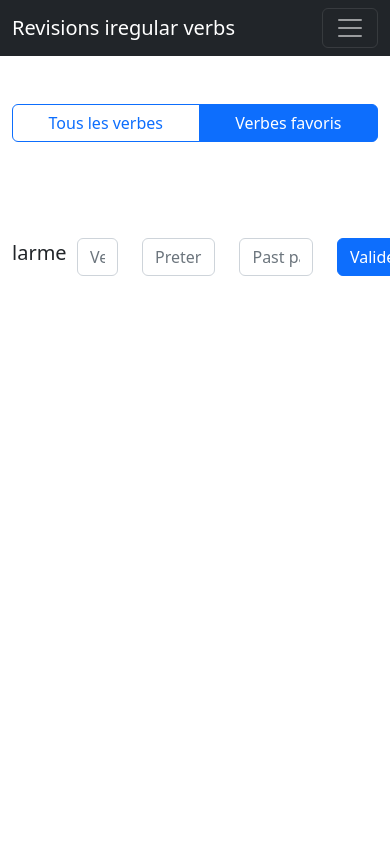
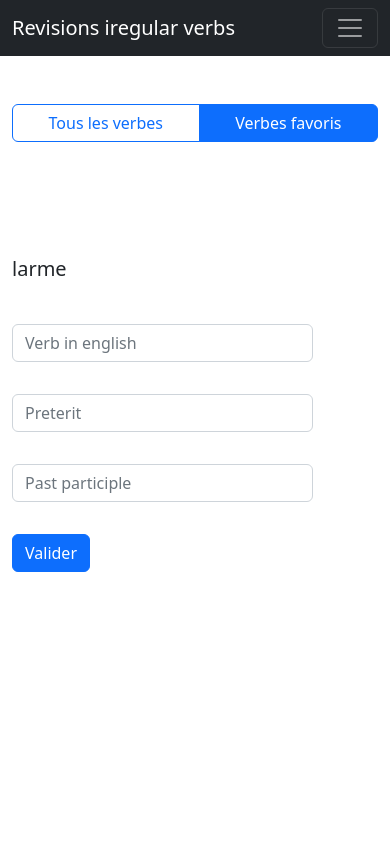
Before and after one commit to UltraViolet33/english-irregular-verbs, a PHP site: page / in a window 390 px wide; the page is wider, and only the part inside the window is pictured. Run offline with PHP 8.4, Linux system fonts and the light colour scheme.

Commit message:
modifs for mobile version

```diff
--- a/allVerbs.php
+++ b/allVerbs.php
@@ -2,7 +2,9 @@
 <div class="container my-5">
     <div class="row my-5 justify-content-center">
         <h1 class="text-center">Tous les verbes</h1>
-        <table class="table table-hover">
+        <div class="col-10 col-md-12">
+
+            <table class="table table-responsive table-hover">
                 <thead>
                     <tr>
                         <th>Favoris</th>
@@ -19,6 +21,7 @@
             </table>
         </div>
     </div>
+</div>
 <script src="./assets/js/functions.js"></script>
 <script src="./assets/js/allVerbs.js"></script>
 <?php require_once './inc/footer.php' ?>
--- a/assets/css/style.css
+++ b/assets/css/style.css
@@ -1,3 +1,9 @@
+html,
+body {
+  margin: 0;
+  height: 100%;
+  overflow-x: hidden;
+}
 .form-group {
   position: relative;
 }
@@ -5,7 +11,7 @@
 .validation {
   position: absolute;
   top: 100%;
-  left: 0;
+  left: 20px;
   width: 100%;
 }
 
@@ -38,3 +44,11 @@
     font-size: 50px;
   }
 }
+
+@media screen and (max-width: 768px) {
+  table {
+    display: block;
+    width: 100%;
+    overflow-x: auto;
+  }
+}
--- a/inc/header.php
+++ b/inc/header.php
@@ -24,9 +24,6 @@ $fileHandler = new FileHandler();
             <div class="collapse navbar-collapse" id="navbarNav">
                 <ul class="navbar-nav">
                     <li class="nav-item">
-                            <a class="nav-link" href="./addVerb.php">Add verb</a>
-                    </li>
-                    <li class="nav-item">
                         <a class="nav-link" href="./allVerbs.php">See all verbs</a>
                     </li>
                 </ul>
--- a/index.php
+++ b/index.php
@@ -14,10 +14,10 @@
         <div class="col-12 my-5">
             <form action="" class="form-inline">
                 <div class="row align-items-center">
-                    <div class="col-2">
+                    <div class="col-md-2 col-10 my-3">
                         <label id="frenchVerb" for="frenchVerb" class="form-label"></label>
                     </div>
-                    <div class="form-group col-2">
+                    <div class="form-group col-10 col-md-2  my-3">
                         <input id="englishVerb" type="text" aria-describedby="validation-english" name="englishVerb" class="form-control" placeholder="Verb in english">
                         <div class="valid-feedback validation">
                             Good !
@@ -26,7 +26,7 @@
                             False !
                         </div>
                     </div>
-                    <div class="col-3 form-group">
+                    <div class="form-group col-10 col-md-3  my-3">
                         <input id="preterit" type="text" aria-describedby="validation-preterit" name="preterit" class="form-control" placeholder="Preterit">
                         <div class="valid-feedback validation">
                             Good !
@@ -35,7 +35,7 @@
                             False !
                         </div>
                     </div>
-                    <div class="col-3 form-group">
+                    <div class="form-group col-md-3 col-10 my-3">
                         <input id="pastParticipate" type="text" aria-describedby="validation-pastParticipate" name="pastParticipate" class="form-control" placeholder="Past participle">
                         <div class="valid-feedback validation">
                             Good !
@@ -44,7 +44,7 @@
                             False !
                         </div>
                     </div>
-                    <div class="col-1">
+                    <div class="col-md-1 col-10 my-3">
                         <button class="btn btn-primary" id="submit" type="button">Valider</button>
                     </div>
                 </div>
```
Also changed, not shown: data/verbs.json (+1 -1 lines). Lines whose indentation alone changed are shown as unchanged.
